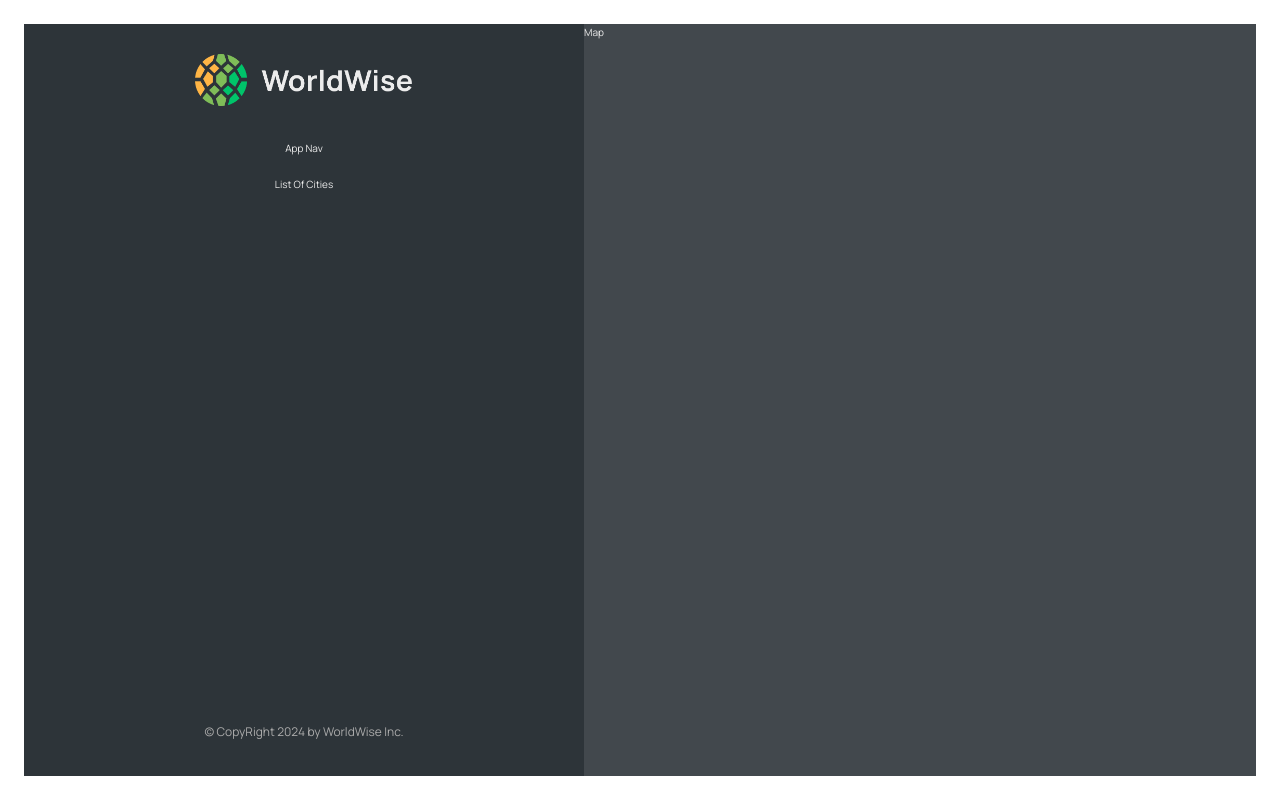
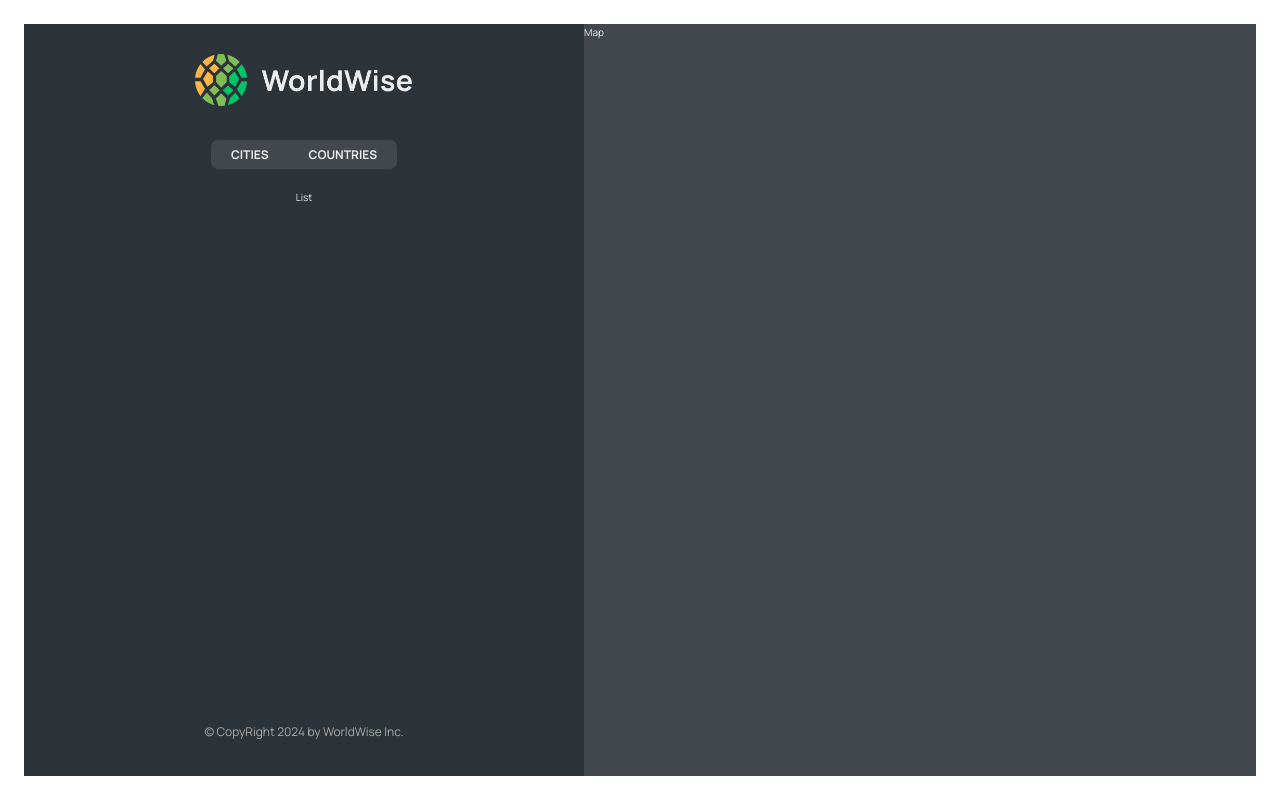
Before and after one commit to AnasHany2193/world-wise, a React (Vite) app: page /app in a window 1280 px wide. Built offline with nearby package versions, Linux system fonts and the light colour scheme.

Commit message:
🔄 Implement nested routes and index route

```diff
--- a/src/App.jsx
+++ b/src/App.jsx
@@ -10,11 +10,18 @@
   return (
     <BrowserRouter>
       <Routes>
-        <Route path="/" element={<Homepage />} />
+        <Route index element={<Homepage />} />
         <Route path="product" element={<Product />} />
         <Route path="pricing" element={<Pricing />} />
         <Route path="login" element={<Login />} />
-        <Route path="app" element={<AppLayout />} />
+
+        <Route path="app" element={<AppLayout />}>
+          <Route index element={<p>List</p>} />
+          <Route path="cities" element={<p>List of cities</p>} />
+          <Route path="countries" element={<p>Countries</p>} />
+          <Route path="form" element={<p>Form</p>} />
+        </Route>
+
         <Route path="*" element={<PageNotFound />} />
       </Routes>
     </BrowserRouter>
--- a/src/components/AppNav.jsx
+++ b/src/components/AppNav.jsx
@@ -1,7 +1,19 @@
+import { NavLink } from "react-router-dom";
 import styles from "./AppNav.module.css";
 
 function AppNav() {
-  return <nav className={styles.nav}>App Nav</nav>;
+  return (
+    <nav className={styles.nav}>
+      <ul>
+        <li>
+          <NavLink to="cities">cities</NavLink>
+        </li>
+        <li>
+          <NavLink to="countries">countries</NavLink>
+        </li>
+      </ul>
+    </nav>
+  );
 }
 
 export default AppNav;
--- a/src/components/Sidebar.jsx
+++ b/src/components/Sidebar.jsx
@@ -1,6 +1,7 @@
 import Logo from "./Logo";
 import AppNav from "./AppNav";
 import styles from "./Sidebar.module.css";
+import { Outlet } from "react-router-dom";
 
 function Sidebar() {
   return (
@@ -8,7 +9,7 @@
       <Logo />
       <AppNav />
 
-      <p>List Of Cities</p>
+      <Outlet />
 
       <footer className={styles.footer}>
         <p className={styles.copyright}>
--- a/src/pages/AppLayout.module.css
+++ b/src/pages/AppLayout.module.css
@@ -5,3 +5,10 @@
   display: flex;
   position: relative;
 }
+
+@media (max-width: 900px) {
+  .app {
+    display: flex;
+    flex-direction: column;
+  }
+}
```
